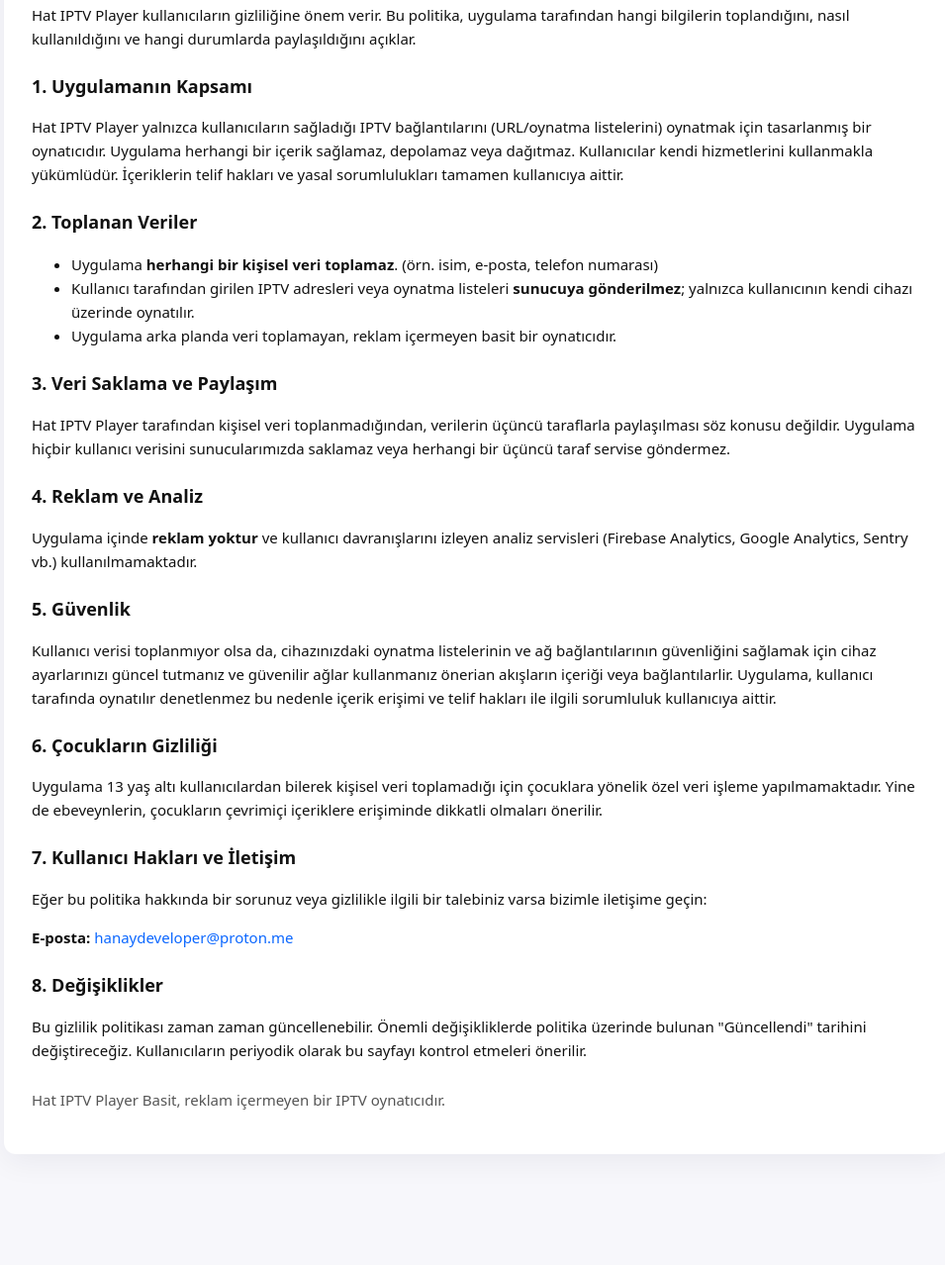
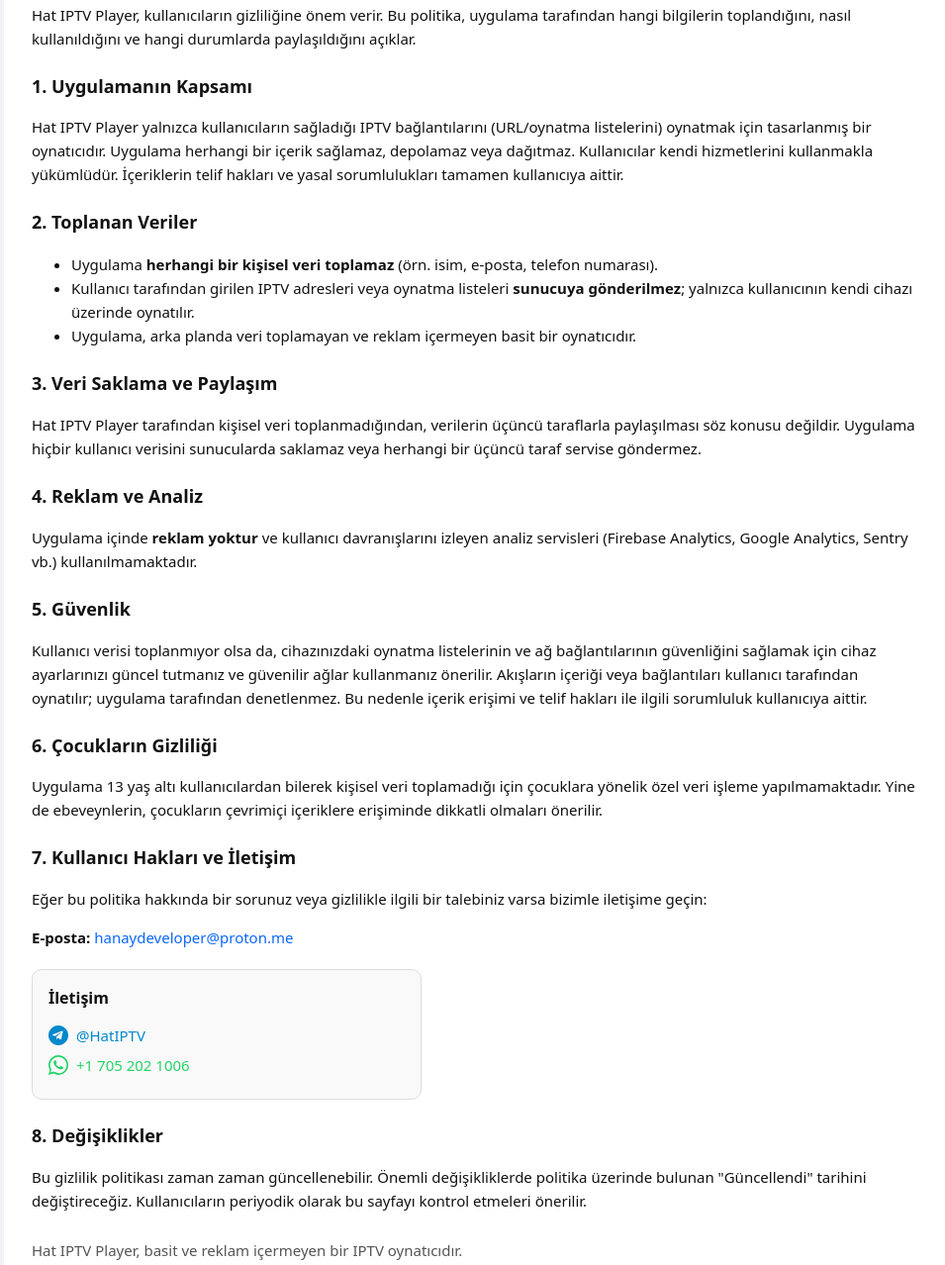
Before and after one commit to roothaning/hat, a plain HTML site: page index.html in a window 1280 px wide. Shown: the part 181-1459 px from the top of the page at 99% size, without its empty margins (158-1113 px from the left). Before the commit the page ends 1385 px from the top, so only its background shows below. Drawn offline with Linux system fonts and the light colour scheme.

Commit message:
Fix grammar and punctuation in privacy policy

```diff
--- a/index.html
+++ b/index.html
@@ -20,26 +20,26 @@
     <h1>Hat IPTV Player — Gizlilik Politikası</h1>
     <p><strong>Güncellendi:</strong> 28 Eylül 2025</p>
 
-    <p>Hat IPTV Player kullanıcıların gizliliğine önem verir. Bu politika, uygulama tarafından hangi bilgilerin toplandığını, nasıl kullanıldığını ve hangi durumlarda paylaşıldığını açıklar.</p>
+    <p>Hat IPTV Player, kullanıcıların gizliliğine önem verir. Bu politika, uygulama tarafından hangi bilgilerin toplandığını, nasıl kullanıldığını ve hangi durumlarda paylaşıldığını açıklar.</p>
 
     <h2>1. Uygulamanın Kapsamı</h2>
     <p>Hat IPTV Player yalnızca kullanıcıların sağladığı IPTV bağlantılarını (URL/oynatma listelerini) oynatmak için tasarlanmış bir oynatıcıdır. Uygulama herhangi bir içerik sağlamaz, depolamaz veya dağıtmaz. Kullanıcılar kendi hizmetlerini kullanmakla yükümlüdür. İçeriklerin telif hakları ve yasal sorumlulukları tamamen kullanıcıya aittir.</p>
 
     <h2>2. Toplanan Veriler</h2>
     <ul>
-      <li>Uygulama <strong>herhangi bir kişisel veri toplamaz</strong>. (örn. isim, e-posta, telefon numarası) </li>
+      <li>Uygulama <strong>herhangi bir kişisel veri toplamaz</strong> (örn. isim, e-posta, telefon numarası).</li>
       <li>Kullanıcı tarafından girilen IPTV adresleri veya oynatma listeleri <strong>sunucuya gönderilmez</strong>; yalnızca kullanıcının kendi cihazı üzerinde oynatılır.</li>
-      <li>Uygulama arka planda veri toplamayan, reklam  içermeyen basit bir oynatıcıdır.</li>
+      <li>Uygulama, arka planda veri toplamayan ve reklam içermeyen basit bir oynatıcıdır.</li>
     </ul>
 
     <h2>3. Veri Saklama ve Paylaşım</h2>
-    <p>Hat IPTV Player tarafından kişisel veri toplanmadığından, verilerin üçüncü taraflarla paylaşılması söz konusu değildir. Uygulama hiçbir kullanıcı verisini sunucularımızda saklamaz veya herhangi bir üçüncü taraf servise göndermez.</p>
+    <p>Hat IPTV Player tarafından kişisel veri toplanmadığından, verilerin üçüncü taraflarla paylaşılması söz konusu değildir. Uygulama hiçbir kullanıcı verisini sunucularda saklamaz veya herhangi bir üçüncü taraf servise göndermez.</p>
 
     <h2>4. Reklam ve Analiz</h2>
     <p>Uygulama içinde <strong>reklam yoktur</strong> ve kullanıcı davranışlarını izleyen analiz servisleri (Firebase Analytics, Google Analytics, Sentry vb.) kullanılmamaktadır.</p>
 
     <h2>5. Güvenlik</h2>
-    <p>Kullanıcı verisi toplanmıyor olsa da, cihazınızdaki oynatma listelerinin ve ağ bağlantılarının güvenliğini sağlamak için cihaz ayarlarınızı güncel tutmanız ve güvenilir ağlar kullanmanız önerian akışların içeriği veya bağlantılarlir. Uygulama, kullanıcı tarafında oynatılır denetlenmez bu nedenle içerik erişimi ve telif hakları ile ilgili sorumluluk kullanıcıya aittir.</p>
+    <p>Kullanıcı verisi toplanmıyor olsa da, cihazınızdaki oynatma listelerinin ve ağ bağlantılarının güvenliğini sağlamak için cihaz ayarlarınızı güncel tutmanız ve güvenilir ağlar kullanmanız önerilir. Akışların içeriği veya bağlantıları kullanıcı tarafından oynatılır; uygulama tarafından denetlenmez. Bu nedenle içerik erişimi ve telif hakları ile ilgili sorumluluk kullanıcıya aittir.</p>
 
     <h2>6. Çocukların Gizliliği</h2>
     <p>Uygulama 13 yaş altı kullanıcılardan bilerek kişisel veri toplamadığı için çocuklara yönelik özel veri işleme yapılmamaktadır. Yine de ebeveynlerin, çocukların çevrimiçi içeriklere erişiminde dikkatli olmaları önerilir.</p>
@@ -48,11 +48,30 @@
     <p>Eğer bu politika hakkında bir sorunuz veya gizlilikle ilgili bir talebiniz varsa bizimle iletişime geçin:</p>
     <p><strong>E-posta:</strong> <a href="mailto:hanaydeveloper@proton.me" class="inline">hanaydeveloper@proton.me</a></p>
 
+    <!-- İkonlu İletişim Bloğu -->
+    <div style="margin-top:20px;padding:16px;border:1px solid #ddd;border-radius:10px;max-width:360px;font-family:system-ui;background:#f9f9f9;">
+      <h3 style="margin:0 0 12px 0;font-size:16px;">İletişim</h3>
+      <p style="margin:6px 0;display:flex;align-items:center;gap:8px;">
+        <!-- Telegram Ikon -->
+        <svg width="20" height="20" viewBox="0 0 24 24" xmlns="http://www.w3.org/2000/svg" fill="#0088cc">
+          <path d="M12 0C5.372 0 0 5.372 0 12c0 6.627 5.372 12 12 12s12-5.373 12-12c0-6.628-5.372-12-12-12zm5.43 7.523l-1.92 9.055c-.144.63-.517.789-1.047.49l-2.9-2.134-1.4 1.348c-.155.155-.285.285-.585.285l.21-3.003 5.468-4.938c.238-.21-.052-.33-.366-.12l-6.75 4.26-2.906-.908c-.63-.198-.643-.63.13-.932l11.36-4.386c.525-.198.987.126.813.932z"/>
+        </svg>
+        <a href="https://t.me/HatIPTV" style="text-decoration:none;color:#0088cc;">@HatIPTV</a>
+      </p>
+      <p style="margin:6px 0;display:flex;align-items:center;gap:8px;">
+        <!-- WhatsApp Ikon -->
+        <svg width="20" height="20" viewBox="0 0 24 24" xmlns="http://www.w3.org/2000/svg" fill="#25D366">
+          <path d="M20.52 3.48A11.95 11.95 0 0012 0C5.373 0 0 5.373 0 12c0 2.12.552 4.09 1.512 5.84L0 24l6.35-1.66A11.947 11.947 0 0012 24c6.627 0 12-5.373 12-12 0-3.18-1.236-6.18-3.48-8.52zm-8.52 18c-1.92 0-3.72-.504-5.28-1.392l-.376-.224-3.77.986.994-3.676-.24-.38A9.962 9.962 0 012 12c0-5.52 4.48-10 10-10s10 4.48 10 10-4.48 10-10 10zm5.31-7.44c-.288-.144-1.704-.84-1.968-.936-.264-.096-.456-.144-.648.144-.192.288-.744.936-.912 1.128-.168.192-.336.216-.624.072-.288-.144-1.216-.448-2.312-1.428-.856-.76-1.432-1.7-1.6-1.992-.168-.288-.018-.444.126-.588.13-.13.288-.336.432-.504.144-.168.192-.288.288-.48.096-.192.048-.36-.024-.504-.072-.144-.648-1.56-.888-2.136-.232-.564-.472-.48-.648-.48-.168 0-.36-.024-.552-.024s-.504.072-.768.36c-.264.288-1.008.984-1.008 2.4 0 1.416 1.032 2.784 1.176 2.976.144.192 2.04 3.12 4.944 4.368.69.297 1.228.474 1.646.606.691.216 1.32.186 1.816.114.555-.084 1.704-.696 1.944-1.368.24-.672.24-1.248.168-1.368-.072-.12-.264-.192-.552-.336z"/>
+        </svg>
+        <a href="https://wa.me/17052021006" style="text-decoration:none;color:#25D366;">+1 705 202 1006</a>
+      </p>
+    </div>
+
     <h2>8. Değişiklikler</h2>
     <p>Bu gizlilik politikası zaman zaman güncellenebilir. Önemli değişikliklerde politika üzerinde bulunan "Güncellendi" tarihini değiştireceğiz. Kullanıcıların periyodik olarak bu sayfayı kontrol etmeleri önerilir.</p>
 
     <footer>
-      <p>Hat IPTV Player Basit, reklam içermeyen bir IPTV oynatıcıdır.</p>
+      <p>Hat IPTV Player, basit ve reklam içermeyen bir IPTV oynatıcıdır.</p>
     </footer>
   </div>
 </body>
```
